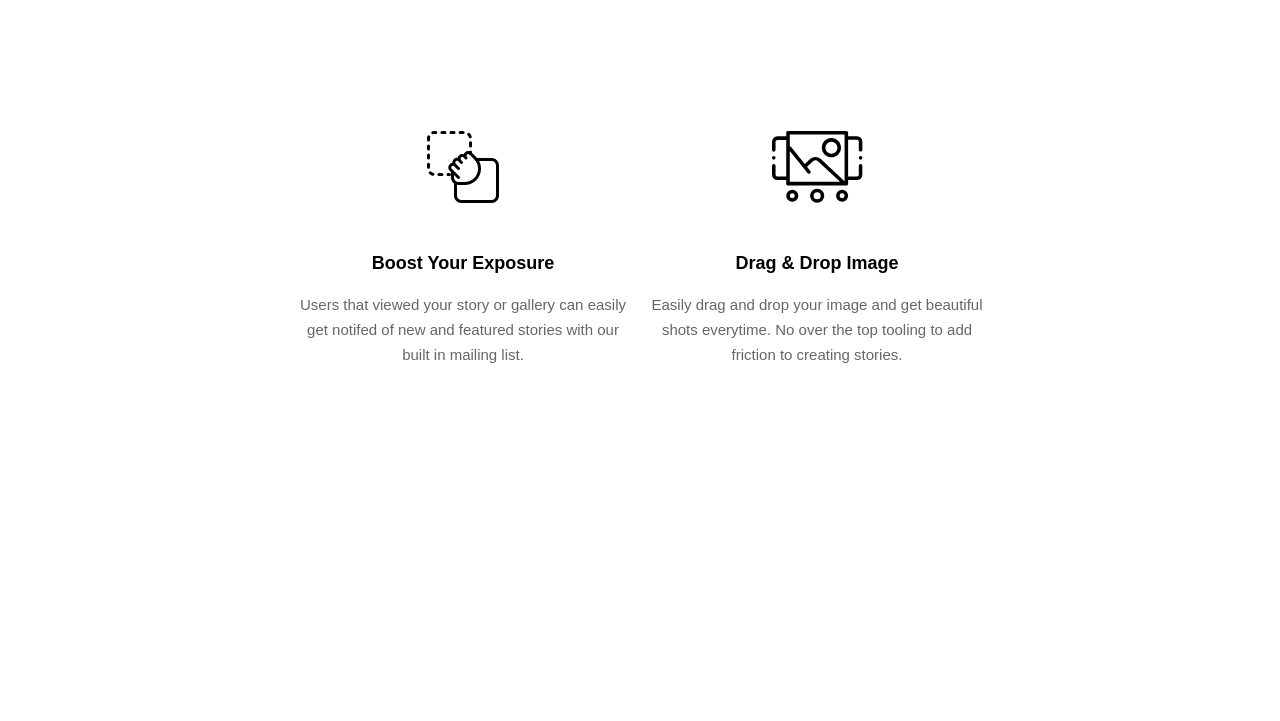
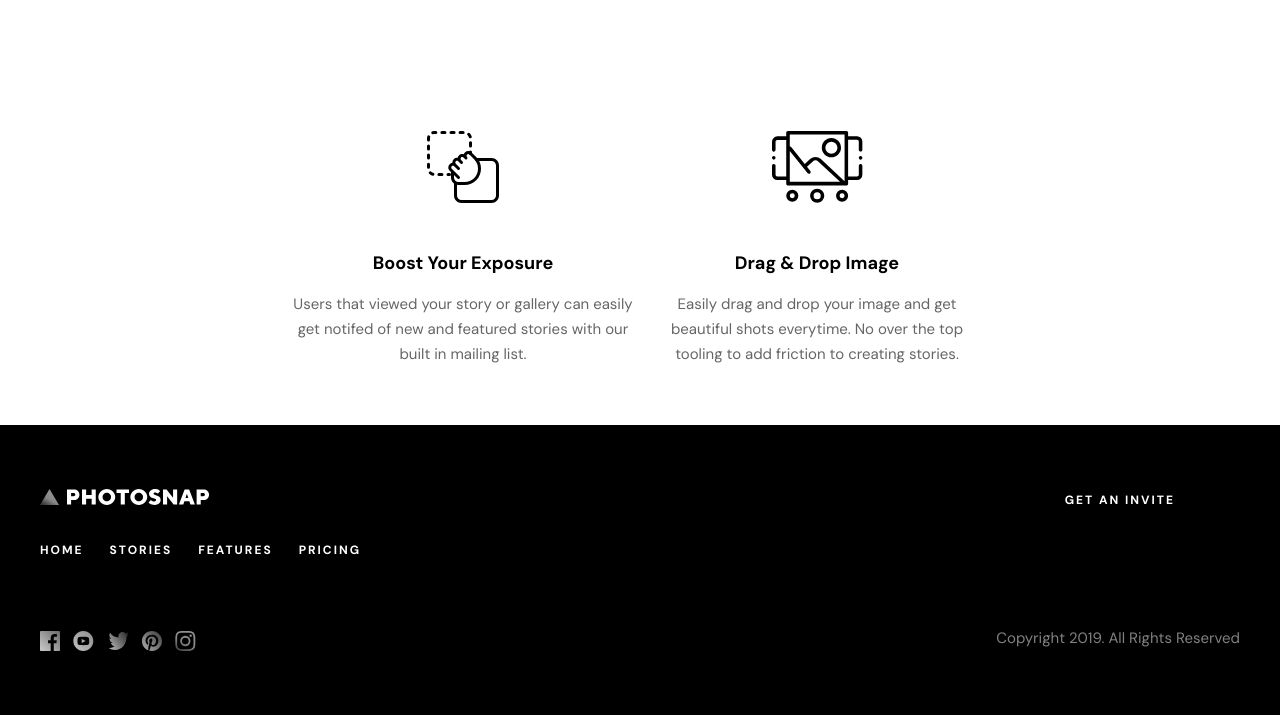
Before and after one commit to beqa200/photosnap-multi-page-website-011, a plain HTML site: page features.html in a window 1280 px wide. Shown: the part 1227-1948 px from the top of the page. Before the commit the page ends 1658 px from the top, so only its background shows below. Drawn offline with Linux system fonts and the light colour scheme.

Commit message:
add footer at features page

```diff
--- a/features.html
+++ b/features.html
@@ -5,6 +5,7 @@
     <meta http-equiv="X-UA-Compatible" content="IE=edge" />
     <meta name="viewport" content="width=device-width, initial-scale=1.0" />
     <link rel="stylesheet" href="src/header.css" />
+    <link rel="stylesheet" href="src/footer.css">
     <link rel="stylesheet" href="./src/features.css" />
     <title>Document</title>
   </head>
@@ -104,6 +105,39 @@
         </div>
       </div>
     </main>
+    <footer>
+      <div class="footer_left_side">
+        <img class="logo_mobile" src="./assets/shared/desktop/logo.svg" alt="" />
+        <div class="tablet_footer_socials">
+          <div class="social_icons">
+        <img
+          class="facebook"
+          src="./assets/shared/desktop/facebook.svg"
+          alt=""
+        />
+        <img src="./assets/shared/desktop/youtube.svg" alt="" />
+        <img src="./assets/shared/desktop/twitter.svg" alt="" />
+        <img src="./assets/shared/desktop/pinterest.svg" alt="" />
+        <img src="./assets/shared/desktop/instagram.svg" alt="" />
+          </div>
+          <div class="menu">
+        <h4>Home</h4>
+        <h4>Stories</h4>
+        <h4>Features</h4>
+        <h4>Pricing</h4>
+          </div>
+        </div>
+      </div>
+      <div class="footer_right_side">
+        <div class="invition">
+        <h6>GET AN INVITE</h6>
+        <img src="./assets/shared/desktop/arrow.svg" alt="">
+        </div>
+        <div class="Copyright">
+        <p>Copyright 2019. All Rights Reserved</p>
+        </div>
+      </div>
+      </footer>
     <script src="src/script.js"></script>
   </body>
 </html>
```
